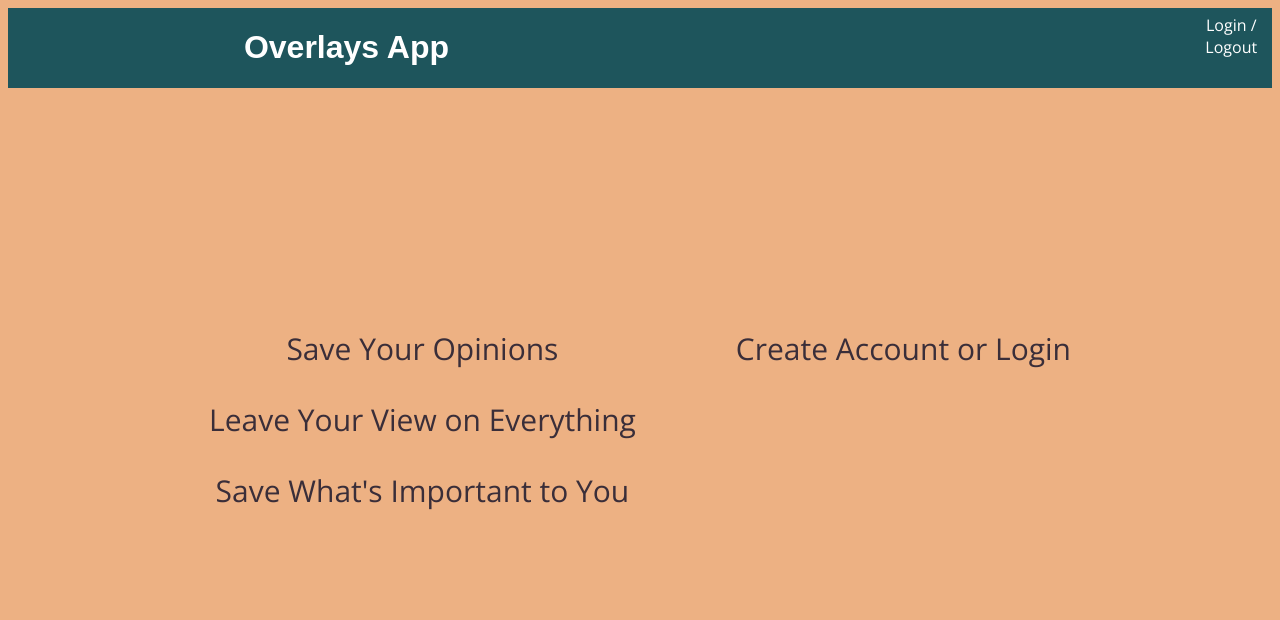
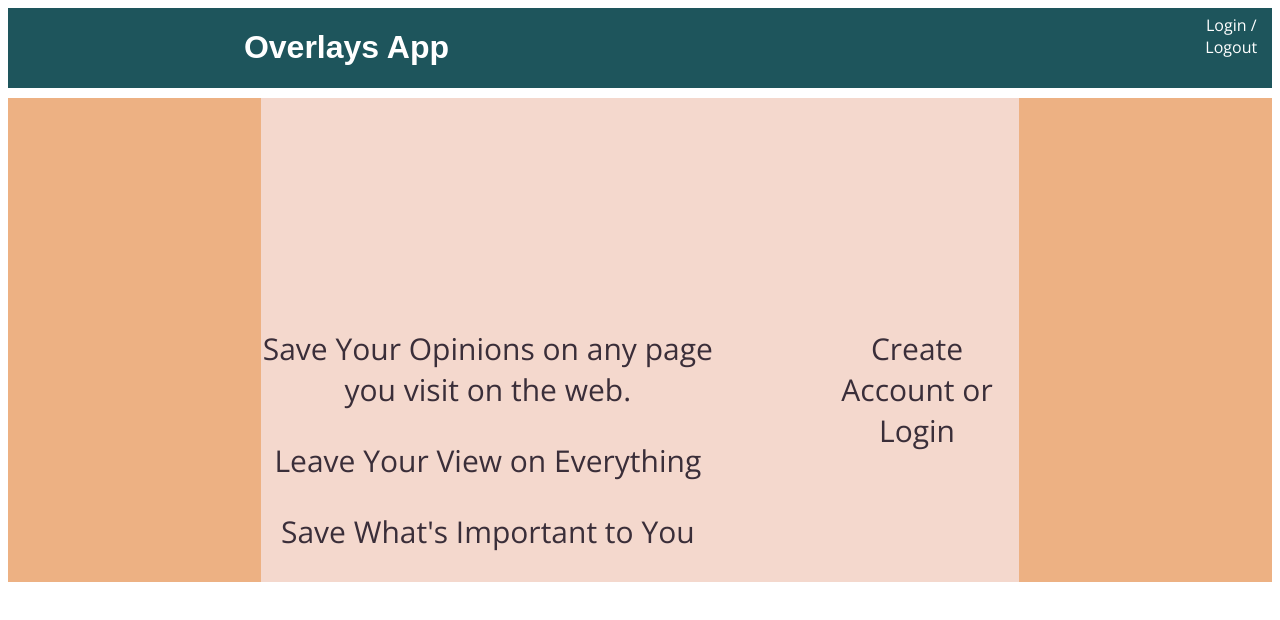
Before and after one commit to kraigwilliams/overlays-app, a React (Create React App) app: page / in a window 1280 px wide. Shown: the top 620 px of the page. Built offline with nearby package versions, Linux system fonts and the light colour scheme; a web font is replaced by a local one.

Commit message:
style homepage

```diff
--- a/src/Components/Home/Home.css
+++ b/src/Components/Home/Home.css
@@ -1,9 +1,12 @@
 .home-page{
+    width:60%;
+    margin-left:auto;
+    margin-right:auto;
 display:flex;
 flex-direction: row;
 justify-content: center;
 padding-top:200px;
-
+background:#F4D8CD;
 }
 
 .home-left{
--- a/src/Components/Home/Home.js
+++ b/src/Components/Home/Home.js
@@ -8,7 +8,7 @@ function Home(){
 return(
     <div className="home-page">
 <div className="home-left">
-<p>Save Your Opinions</p>
+<p>Save Your Opinions on any page you visit on the web.</p>
 <p>Leave Your View on Everything</p>
 
     <p>Save What's Important to You</p>
@@ -20,7 +20,7 @@ return(
 
 
     <p>
-     <Link to="/register">Create Account</Link> or <Link to="/login">Login</Link>
+    <Link className="options" to="/register">Create Account</Link> or <Link className="options" to="/login">Login</Link>
 
     </p>
     </div>
--- a/src/index.css
+++ b/src/index.css
@@ -5,7 +5,7 @@
   text-align: center;
   /* background:lightblue; */
   /* background:lightseagreen; */
-  background: #EDB183;
+
   /* background:#F15152; */
 
   color:#3A2E39;
@@ -17,6 +17,7 @@ a:hover{
 }
 
 .App{
+  background: #EDB183;
   margin-left:auto;
   margin-right:auto;
 
```
